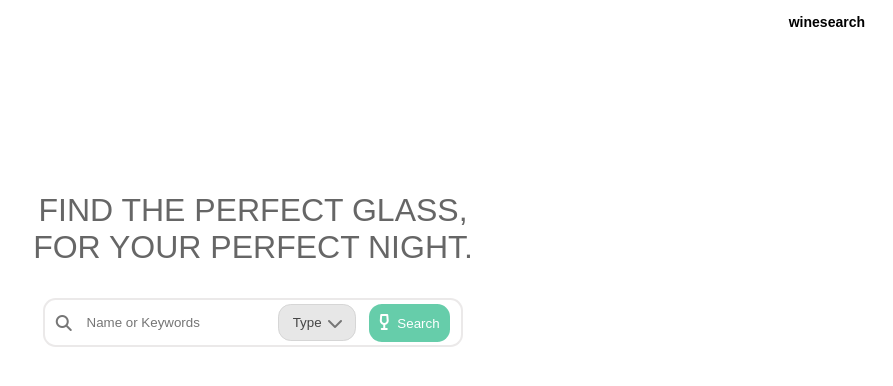
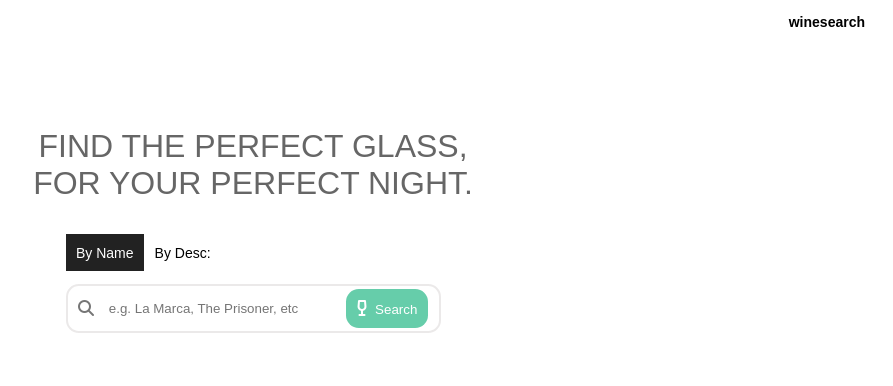
Before and after one commit to 0gzs/wineglass, a React app: page / in a window 1280 px wide. Shown: the top 386 px of the page, without its empty margins (387-1280 px from the left). Built offline with nearby package versions, Linux system fonts and the light colour scheme.

Commit message:
added search-by-name and search-by-description

```diff
--- a/client/src/app.jsx
+++ b/client/src/app.jsx
@@ -20,7 +20,6 @@ function App() {
       <Search handleWine={handleWine}  />
       <WineGrid>
         {wine && wine.map((w, i) => w && <Wine key={i} wine={w} />)}
-        {wine && wine.length < 3 && <Loader />}
       </WineGrid>
     </div>
   )
--- a/client/src/components/Dropdown.jsx
+++ b/client/src/components/Dropdown.jsx
@@ -6,8 +6,9 @@ const Dropdown = ({ title, options, handler, selected }) => {
 
   const handleOpen = () => setOpen(!open)
 
-  const handleSelect = e => {
-    handler(e.target.innerText)
+  const handleSelect = (e, i) => {
+    if (i) handler(e.target.innerText, i)
+    else handler(e.target.innerText)
     setOpen(false)
   }
 
@@ -31,7 +32,7 @@ const Dropdown = ({ title, options, handler, selected }) => {
         <div className='items-container'>
           <div>
             {options.map((opt, i) => {
-              return <p key={i} onClick={handleSelect}>{opt}</p>
+              return <p key={i} onClick={e => handleSelect(e, i)}>{opt}</p>
             })}
           </div>
         </div>
--- a/client/src/components/Dropdown.scss
+++ b/client/src/components/Dropdown.scss
@@ -2,6 +2,7 @@
   position: relative;
   display: inline-block;
   width: fit-content;
+  margin: 0 0.25em;
 
   button {
     width: 100%;
--- a/client/src/components/SearchBox.jsx
+++ b/client/src/components/SearchBox.jsx
@@ -1,28 +1,50 @@
 import './SearchBox.scss'
-import React, { useState } from 'react'
-import { searchQuery } from '../helperFunctions/index.js'
-import Dropdown from './Dropdown'
+import React, { useEffect, useState } from 'react'
+
+import { fetchByDesc, fetchByName } from '../helperFunctions/index.js'
 
 const SearchBox = ({ handleWine }) => {
-  const typeOptions = ['Any', 'Syrah', 'Chardonnay', 'Pinot Grigio', 'Pinot Noir', 'Cabernet', 'Red Blend', 'Sauvignon Blanc']
 
-  const [query, setQuery] = useState("")
+  const [searchBy, setSearchBy] = useState('name')
+  const [query, setQuery] = useState('')
+  const [name, setName] = useState('')
   const [hovering, setHovering] = useState(false)
-  const [type, setType] = useState('')
 
   const handleQuery = e => setQuery(e.target.value)
-  const handleType = typeSelected => setType(typeSelected)
-  const handleSearch = async () => {
-    let res = await searchQuery(query, type)
+  const handleName = e => setName(e.target.value)
+
+  const getByDesc = async () => {
+    let res = await fetchByDesc(query)
     handleWine(res.data)
   }
 
+  const getByName = async () => {
+    let res = await fetchByName(name)
+    handleWine(res.data)
+  }
+
+  useEffect(() => {
+    if (searchBy == 'name') {
+      document.getElementById('name').classList.add('selected')
+      document.getElementById('desc').classList.remove('selected')
+    } else {
+      document.getElementById('desc').classList.add('selected')
+      document.getElementById('name').classList.remove('selected')
+    }
+  }, [searchBy])
+
   return (
+    <div className='search-container'>
+
+      <div className='tabs'>
+        <p id="name" onClick={() => setSearchBy('name')}>By Name</p>
+        <p id="desc" onClick={() => setSearchBy('desc')}>By Desc:</p>
+      </div>
+      {searchBy == 'desc' ? (
         <div className='search-box'>
           <i className="fa-solid fa-magnifying-glass"></i>
-      <input type="text" value={query} onChange={handleQuery} placeholder='Name or Keywords' />
-      <Dropdown options={typeOptions} title="Type" handler={handleType} selected={type} />
-      <button className='btn' onMouseEnter={() => setHovering(true)} onMouseLeave={() => setHovering(false)} onClick={handleSearch}>
+          <input type="text" value={query} onChange={handleQuery} placeholder="e.g. 'jammy' or 'dry, tannin, cherry'" />
+          <button className='btn' onMouseEnter={() => setHovering(true)} onMouseLeave={() => setHovering(false)} onClick={getByDesc}>
             {!hovering ? (
               <i className="fa-solid fa-wine-glass-empty"></i>
             ) : (
@@ -31,6 +53,21 @@ const SearchBox = ({ handleWine }) => {
             Search
           </button>
         </div>
+      ) : (
+        <div className='search-box'>
+          <i className="fa-solid fa-magnifying-glass"></i>
+          <input type="text" value={name} onChange={handleName} placeholder="e.g. La Marca, The Prisoner, etc" />
+          <button className='btn' onMouseEnter={() => setHovering(true)} onMouseLeave={() => setHovering(false)} onClick={getByName}>
+            {!hovering ? (
+              <i className="fa-solid fa-wine-glass-empty"></i>
+            ) : (
+              <i className="fa-solid fa-wine-glass"></i>
+            )}
+            Search
+          </button>
+        </div>
+      )}
+    </div>
   )
 }
 
--- a/client/src/components/SearchBox.scss
+++ b/client/src/components/SearchBox.scss
@@ -1,7 +1,29 @@
-.search-box {
-  width: fit-content;
+.search-container {
+  width: 375px;
   background-color: #fff;
   margin: 1vw auto;
+
+  .tabs {
+    width: fit-content;
+    display: flex;
+
+    p {
+      padding: 0.75em;
+      margin-bottom: 1vw;
+
+      &:hover {
+        cursor: pointer;
+      }
+    }
+
+    .selected {
+      background-color: #222;
+      color: #fff;
+    }
+  }
+}
+
+.search-box {
   display: flex;
   justify-content: center;
   align-items: center;
--- a/client/src/helperFunctions/index.js
+++ b/client/src/helperFunctions/index.js
@@ -32,16 +32,20 @@ export const saveWine = async wineArr => {
   }
 }
 
-const getWine = async (query) => {
+export const fetchByDesc = async (query) => {
   try {
-    const data = await axios.post('/wine/api/like', { query: query })
-    return data
+    const res = await axios.post('/wine/api/desc', { query: query })
+    return res.data
   } catch (err) {
     console.log({ error: err })
   }
 }
 
-export const searchQuery = async (query, type) => {
-  const response = await getWine(query)
-  return response.data
+export const fetchByName = async (name) => {
+  try {
+    const res = await axios.post('/wine/api/name', { query: name })
+    return res.data
+  } catch (err) {
+    console.log({ error: err })
+  }
 }
--- a/client/src/pages/style.scss
+++ b/client/src/pages/style.scss
@@ -27,7 +27,8 @@
 }
 */
 .landing-content {
-  margin: 15vw 0;
+  margin-top: 10vw;
+  margin-bottom: 2vw;
 }
 
 h1 {
```
Also changed, not shown: 2 other files (tests, documents, lock files or other folders). Lines whose indentation alone changed are shown as unchanged.
